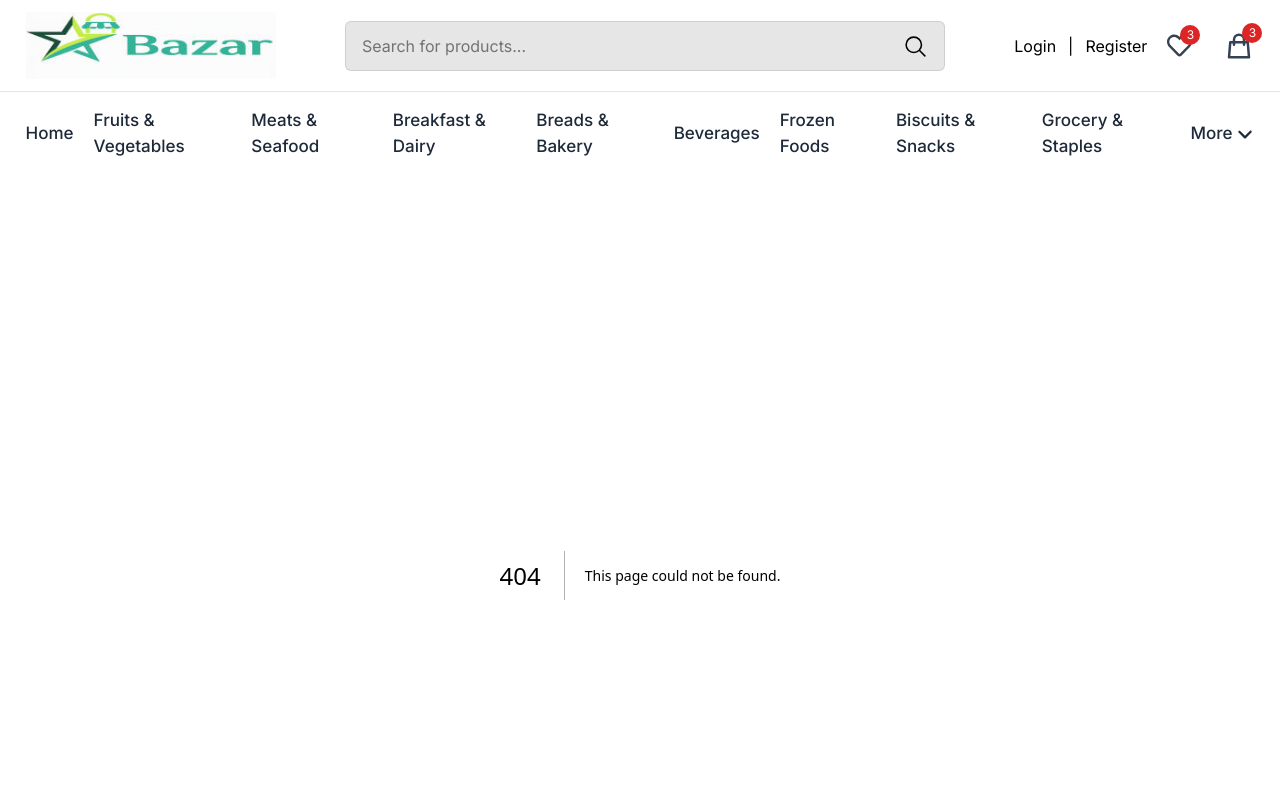
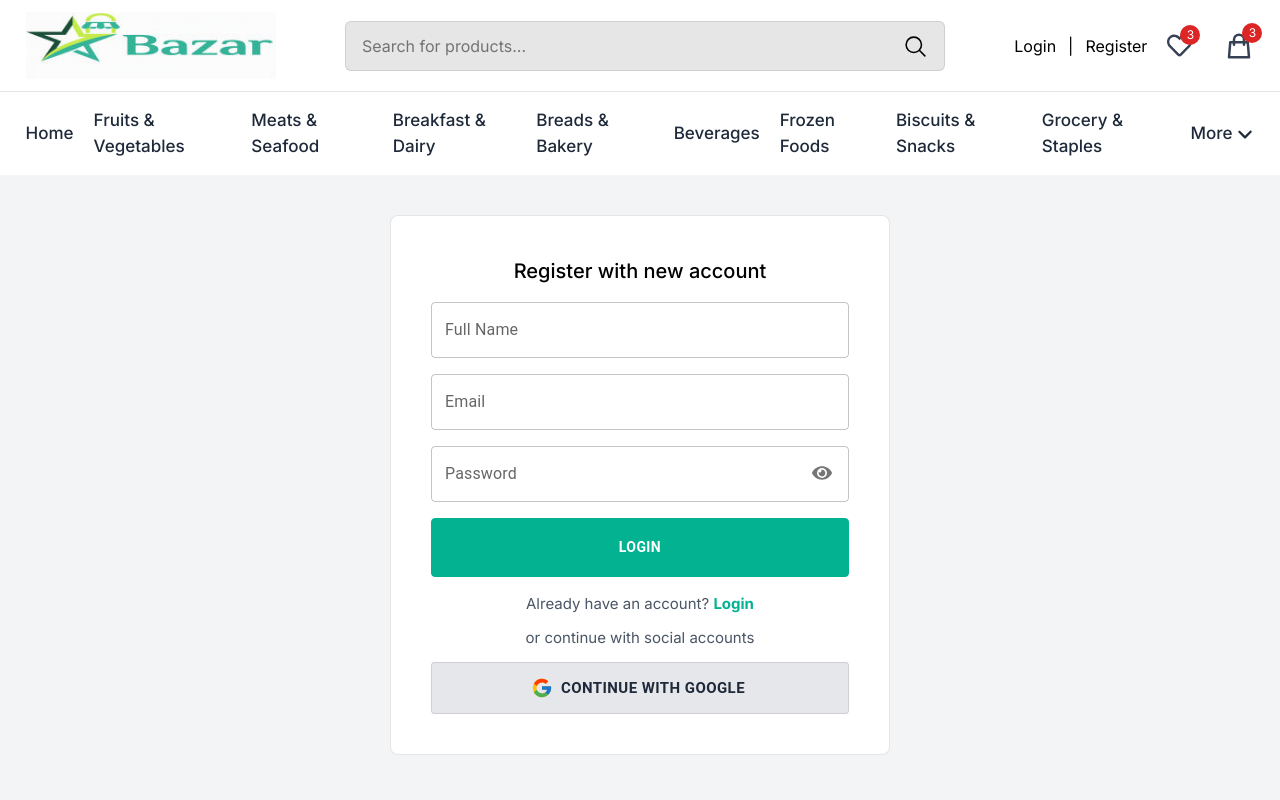
Before and after one commit to 78suhail/Grocery-Store-Web, a Next.js app: page /login in a window 1280 px wide. Before the commit this address had no page. Shown: the top 800 px of the page. Built offline with nearby package versions, Linux system fonts and the light colour scheme.

Commit message:
Add Login and Register page

```diff
--- /dev/null
+++ b/app/login/page.jsx
@@ -0,0 +1,100 @@
+"use client";
+import React, { useState } from "react";
+import { IconButton, TextField} from "@mui/material";
+import { Button } from "@mui/material";
+import Link from "next/link";
+import { FaEye, FaEyeSlash } from "react-icons/fa";
+import { FcGoogle } from "react-icons/fc";
+
+const Login = () => {
+   const [showPassword, setShowPassword] = useState(false);
+  return (
+    <>
+      <div className="py-10 w-full bg-gray-100 flex justify-center items-center">
+        <div className="container">
+          <div className="bg-white p-10 rounded-lg border border-black/10 w-[500px] mb-6 m-auto">
+            <h1 className="text-center text-[20px] font-medium">
+              Register with new account
+            </h1>
+            <div className="my-4 w-full">
+              <TextField
+                id="fullname"
+                label="Full Name"
+                variant="outlined"
+                className="w-full"
+              />
+            </div>
+
+            <div className="my-4 w-full">
+              <TextField
+                id="emailField"
+                label="Email"
+                variant="outlined"
+                className="w-full"
+              />
+            </div>
+
+            <div className="my-4 w-full relative">
+              <TextField
+                id="password"
+                label="Password"
+                variant="outlined"
+                className="w-full"
+                type={showPassword === true ? "text" : "password"}
+              />
+
+              <IconButton
+                aria-label="password"
+                size="large"
+                className="!absolute right-[5px] top-[5px] z-20"
+                onClick={() => setShowPassword(!showPassword)}
+              >
+                {showPassword === true ? (
+                  <FaEyeSlash size={20} />
+                ) : (
+                  <FaEye size={20} />
+                )}
+              </IconButton>
+            </div>
+
+            <div className="my-4 w-full relative">
+              <Button className="w-full btn-g !py-4 text-[16px]">
+                Login
+              </Button>
+            </div>
+
+            <div className="text-center text-[15px] text-gray-600 mb-3">
+              <span>
+                Already have an account?{" "}
+                <Link
+                  href="/login"
+                  className="text-primary hover:text-secondary font-semibold"
+                >
+                  Login
+                </Link>
+              </span>
+            </div>
+
+            <div className="text-center text-[15px] text-gray-600 mb-3">
+              or continue with social accounts
+            </div>
+
+            <Button
+            loading={false}
+              loadingPosition="end"
+              startIcon={<FcGoogle />}
+              variant="outlined"
+              size="large"
+              className="w-full !bg-gray-200 !text-gray-800 !font-semibold !py-3 !border
+              !border-black/10 hover:!bg-gray-300"
+            >
+              Continue with Google
+            </Button>
+          </div>
+        </div>
+      </div>
+    </>
+  );
+};
+
+export default Login;
--- /dev/null
+++ b/app/register/page.jsx
@@ -0,0 +1,100 @@
+"use client";
+import React, { useState } from "react";
+import { IconButton, TextField, Button } from "@mui/material";
+import Link from "next/link";
+import { FaEye, FaEyeSlash } from "react-icons/fa";
+import { FcGoogle } from "react-icons/fc";
+
+const Register = () => {
+   const [showPassword, setShowPassword] = useState(false);
+  return (
+    <>
+      <div className="py-10 w-full bg-gray-100 flex justify-center items-center">
+        <div className="container">
+          <div className="bg-white p-10 rounded-lg border border-black/10 w-[500px] mb-6 m-auto">
+            <h1 className="text-center text-[20px] font-medium">
+              Login to your account
+            </h1>
+            <div className="my-4 w-full">
+              <TextField
+                id="emailField"
+                label="Email"
+                variant="outlined"
+                className="w-full"
+              />
+            </div>
+
+            <div className="my-4 w-full relative">
+              <TextField
+                id="password"
+                label="Password"
+                variant="outlined"
+                className="w-full "
+                type={showPassword === true ? "text" : "password"}
+              />
+
+              <IconButton
+                aria-label="password"
+                size="large"
+                className="!absolute right-[5px] top-[5px] z-20"
+                onClick={() => setShowPassword(!showPassword)}
+              >
+                {showPassword === true ? (
+                  <FaEyeSlash size={20} />
+                ) : (
+                  <FaEye size={20} />
+                )}
+              </IconButton>
+            </div>
+
+            <div className="py-1">
+              <Link
+                href="/forgot-password"
+                className="text-[15px] text-gray-700 font-medium hover:text-primary"
+              >
+                Forgot Password?
+              </Link>
+
+            </div>
+
+            <div className="my-4 w-full relative">
+              <Button className="w-full btn-g !py-4 text-[16px]">
+                Register
+              </Button>
+            </div>
+
+            <div className="text-center text-[15px] text-gray-600 mb-3">
+              <span>
+                Not have an account?{" "}
+                <Link
+                  href="/Register"
+                  className="text-primary hover:text-secondary font-semibold"
+                >
+                  Sign Up
+                </Link>
+              </span>
+            </div>
+
+            <div className="text-center text-[15px] text-gray-600 mb-3">
+              or continue with social accounts
+            </div>
+
+            <Button
+            loading={false}
+              loadingPosition="end"
+              startIcon={<FcGoogle />}
+              variant="outlined"
+              size="large"
+              className="w-full !bg-gray-200 !text-gray-800 !font-semibold !py-3 !border
+              !border-black/10 hover:!bg-gray-300"
+            >
+              Continue with Google
+            </Button>
+          </div>
+        </div>
+      </div>
+    </>
+  );
+};
+
+export default Register;
--- a/components/Footer.jsx
+++ b/components/Footer.jsx
@@ -13,7 +13,7 @@ import Image from "next/image";
 const Footer = () => {
   return (
     <>
-      <footer className=" bg-[#FAFAFA] py-8 mt-2 pb-0">
+      <footer className=" bg-[#FAFAFA] py-8 pb-0">
         <div className="container">
           <div className=" flex items-center justify-center gap-2 py-3 lg:py-8 pb-0 lg:pb-8 px-0 lg:px-5">
             <div className="col flex items-center justify-center flex-col group w-[15%] cursor-pointer">
```
